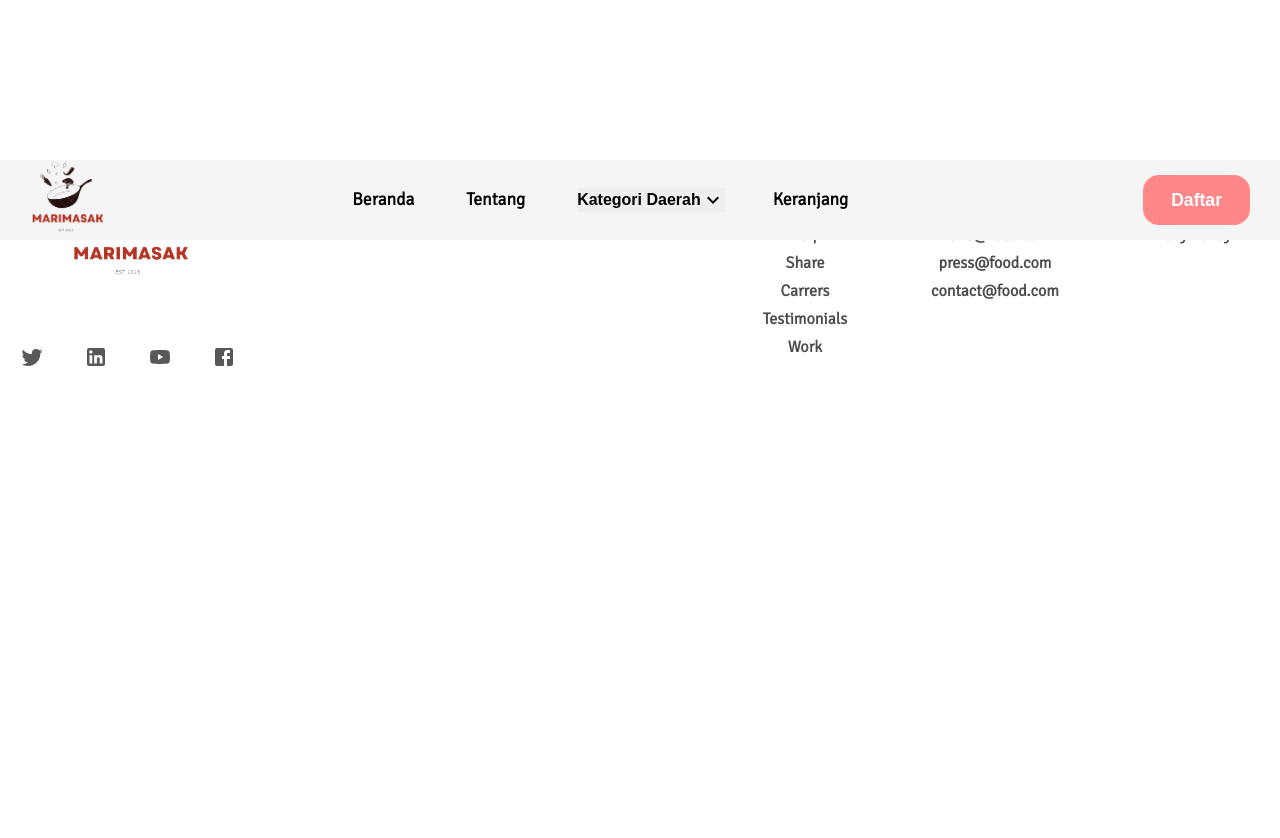
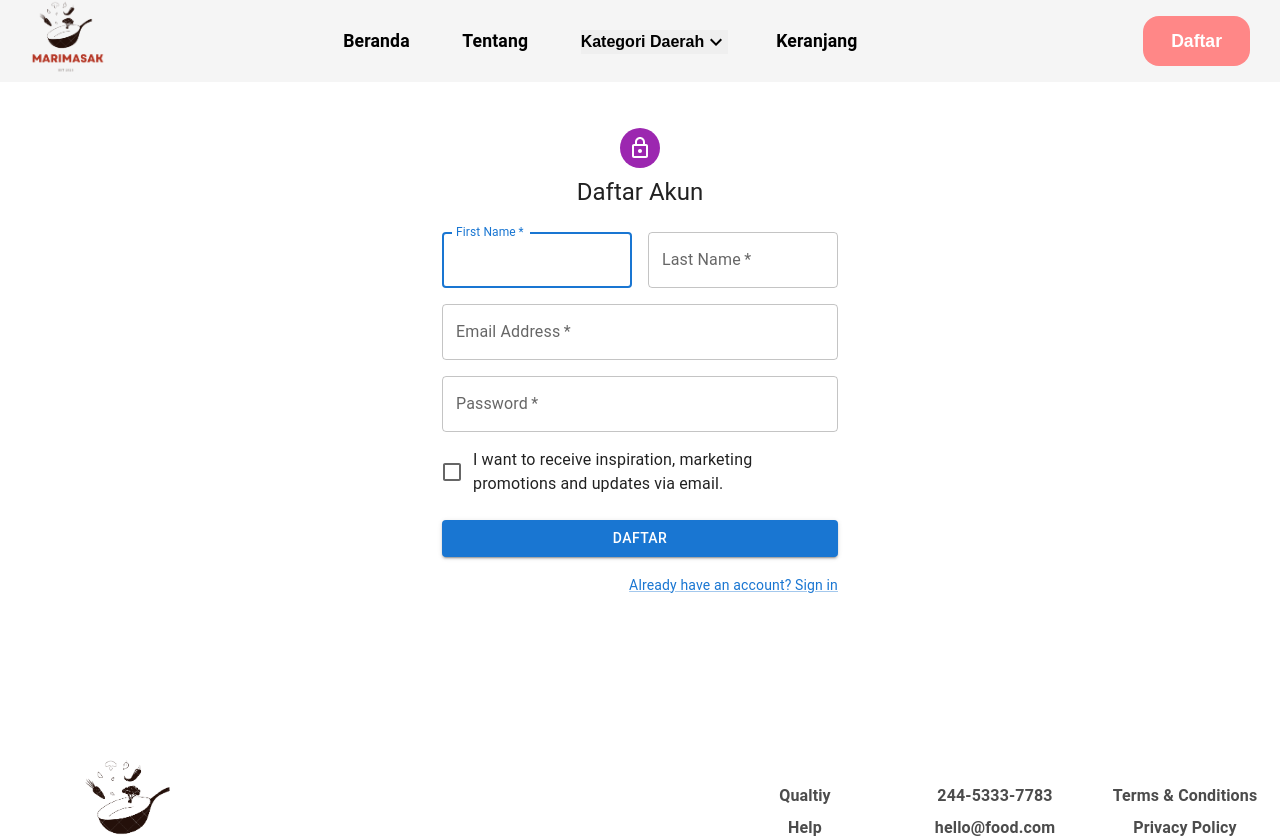
Before and after one commit to rifkyhilman/Marimasak-client, a React (Create React App) app: page /daftar in a window 1280 px wide. Shown: the top 838 px of the page. Before the commit the page ends 800 px from the top, so only its background shows below. Built offline with nearby package versions, Linux system fonts and the light colour scheme.

Commit message:
:construction: Halaman Daftar & Masuk
Halaman Daftar & Masuk

```diff
--- a/src/App.js
+++ b/src/App.js
@@ -4,6 +4,8 @@
 import HomePage from './pages/HomePage';
 import DetailResepPage from './pages/DetailResepPage';
 import TentangPage from './pages/TentangPage';
+import DaftarPage from './pages/DaftarPage';
+import MasukPage from './pages/MasukPage';
 import Footer from './Components/Footer';
 import './Styles/index.scss';
 import './Styles/Responsive.scss';
@@ -17,6 +19,8 @@
         <Route path='/' element={<HomePage />} />
         <Route path='/tentang' element={<TentangPage />} />
         <Route path='/detail/:id' element={<DetailResepPage />} />
+        <Route path='/daftar' element={<DaftarPage />} />
+        <Route path='/masuk' element={<MasukPage />} />
       </Routes>
       <Footer />
     </Router>
--- /dev/null
+++ b/src/Components/FormDaftar.jsx
@@ -0,0 +1,119 @@
+import * as React from 'react';
+import Avatar from '@mui/material/Avatar';
+import Button from '@mui/material/Button';
+import CssBaseline from '@mui/material/CssBaseline';
+import TextField from '@mui/material/TextField';
+import FormControlLabel from '@mui/material/FormControlLabel';
+import Checkbox from '@mui/material/Checkbox';
+import Link from '@mui/material/Link';
+import Grid from '@mui/material/Grid';
+import Box from '@mui/material/Box';
+import LockOutlinedIcon from '@mui/icons-material/LockOutlined';
+import Typography from '@mui/material/Typography';
+import Container from '@mui/material/Container';
+import { createTheme, ThemeProvider } from '@mui/material/styles';
+
+const defaultTheme = createTheme();
+
+const FormDaftar = () => {
+  const handleSubmit = (event) => {
+    event.preventDefault();
+    const data = new FormData(event.currentTarget);
+    console.log({
+      email: data.get('email'),
+      password: data.get('password'),
+    });
+  };
+
+  return (
+    <ThemeProvider theme={defaultTheme}>
+      <Container component="main" maxWidth="xs">
+        <CssBaseline />
+        <Box
+          sx={{
+            paddingTop: 15,
+            display: 'flex',
+            flexDirection: 'column',
+            alignItems: 'center',
+          }}
+        >
+          <Avatar sx={{ m: 1, bgcolor: 'secondary.main' }}>
+            <LockOutlinedIcon />
+          </Avatar>
+          <Typography component="h1" variant="h5">
+            Daftar Akun
+          </Typography>
+          <Box component="form" noValidate onSubmit={handleSubmit} sx={{ mt: 3 }}>
+            <Grid container spacing={2}>
+              <Grid item xs={12} sm={6}>
+                <TextField
+                  autoComplete="given-name"
+                  name="firstName"
+                  required
+                  fullWidth
+                  id="firstName"
+                  label="First Name"
+                  autoFocus
+                />
+              </Grid>
+              <Grid item xs={12} sm={6}>
+                <TextField
+                  required
+                  fullWidth
+                  id="lastName"
+                  label="Last Name"
+                  name="lastName"
+                  autoComplete="family-name"
+                />
+              </Grid>
+              <Grid item xs={12}>
+                <TextField
+                  required
+                  fullWidth
+                  id="email"
+                  label="Email Address"
+                  name="email"
+                  autoComplete="email"
+                />
+              </Grid>
+              <Grid item xs={12}>
+                <TextField
+                  required
+                  fullWidth
+                  name="password"
+                  label="Password"
+                  type="password"
+                  id="password"
+                  autoComplete="new-password"
+                />
+              </Grid>
+              <Grid item xs={12}>
+                <FormControlLabel
+                  control={<Checkbox value="allowExtraEmails" color="primary" />}
+                  label="I want to receive inspiration, marketing promotions and updates via email."
+                />
+              </Grid>
+            </Grid>
+            <Button
+              type="submit"
+              fullWidth
+              variant="contained"
+              sx={{ mt: 3, mb: 2 }}
+            >
+              Daftar
+            </Button>
+            <Grid container justifyContent="flex-end">
+              <Grid item>
+                <Link href="/masuk" variant="body2">
+                  Already have an account? Sign in
+                </Link>
+              </Grid>
+            </Grid>
+          </Box>
+        </Box>
+      </Container>
+    </ThemeProvider>
+  );
+}
+
+export default FormDaftar;
--- /dev/null
+++ b/src/Components/FormMasuk.jsx
@@ -0,0 +1,98 @@
+import * as React from 'react';
+import Avatar from '@mui/material/Avatar';
+import Button from '@mui/material/Button';
+import CssBaseline from '@mui/material/CssBaseline';
+import TextField from '@mui/material/TextField';
+import FormControlLabel from '@mui/material/FormControlLabel';
+import Checkbox from '@mui/material/Checkbox';
+import Link from '@mui/material/Link';
+import Grid from '@mui/material/Grid';
+import Box from '@mui/material/Box';
+import LockOutlinedIcon from '@mui/icons-material/LockOutlined';
+import Typography from '@mui/material/Typography';
+import Container from '@mui/material/Container';
+import { createTheme, ThemeProvider } from '@mui/material/styles';
+
+const defaultTheme = createTheme();
+
+const FormMasuk = () => {
+  const handleSubmit = (event) => {
+    event.preventDefault();
+    const data = new FormData(event.currentTarget);
+    console.log({
+      email: data.get('email'),
+      password: data.get('password'),
+    });
+  };
+
+  return (
+    <ThemeProvider theme={defaultTheme}>
+      <Container component="main" maxWidth="xs">
+        <CssBaseline />
+        <Box
+          sx={{
+            paddingTop: 15,
+            display: 'flex',
+            flexDirection: 'column',
+            alignItems: 'center',
+          }}
+        >
+          <Avatar sx={{ m: 1, bgcolor: 'secondary.main' }}>
+            <LockOutlinedIcon />
+          </Avatar>
+          <Typography component="h1" variant="h5">
+            Masukan Akun
+          </Typography>
+          <Box component="form" onSubmit={handleSubmit} noValidate sx={{ mt: 1 }}>
+            <TextField
+              margin="normal"
+              required
+              fullWidth
+              id="email"
+              label="Email Address"
+              name="email"
+              autoComplete="email"
+              autoFocus
+            />
+            <TextField
+              margin="normal"
+              required
+              fullWidth
+              name="password"
+              label="Password"
+              type="password"
+              id="password"
+              autoComplete="current-password"
+            />
+            <FormControlLabel
+              control={<Checkbox value="remember" color="primary" />}
+              label="Remember me"
+            />
+            <Button
+              type="submit"
+              fullWidth
+              variant="contained"
+              sx={{ mt: 3, mb: 2 }}
+            >
+              Masuk
+            </Button>
+            <Grid container>
+              <Grid item xs>
+                <Link href="#" variant="body2">
+                  Forgot password?
+                </Link>
+              </Grid>
+              <Grid item>
+                <Link href="/daftar" variant="body2">
+                  {"Don't have an account? Sign Up"}
+                </Link>
+              </Grid>
+            </Grid>
+          </Box>
+        </Box>
+      </Container>
+    </ThemeProvider>
+  );
+}
+
+export default FormMasuk;
--- a/src/Components/Header.jsx
+++ b/src/Components/Header.jsx
@@ -63,7 +63,7 @@
         </div>
         <div className="navbar__links-container">
           <Link to="/"> Beranda </Link>
-          <Link to="/"> Tentang </Link>
+          <Link to="/tentang"> Tentang </Link>
           <Link to="#">
           <button
             className="navbar__btn-dropdown"
@@ -142,7 +142,7 @@
           </Link>
         </div>
         <div className="navbar__btn-daftar">
-          <Link to="/register">
+          <Link to="/daftar">
             <button> Daftar </button>
           </Link>
         </div>
@@ -172,7 +172,7 @@
                     </Link>
                 </ListItemButton>
                 <ListItemButton>
-                    <Link to="/">
+                    <Link to="/tentang">
                         Tentang
                     </Link>
                 </ListItemButton>
@@ -201,7 +201,9 @@
                     </Link>
               </ListItemButton>
                 <div className="drawer__btn-daftar">
-                  <button>Daftar</button>
+                  <Link to='/daftar'>
+                    <button>Daftar</button>
+                  </Link>
                 </div>
             </List>
             <Divider />
--- /dev/null
+++ b/src/pages/DaftarPage.js
@@ -0,0 +1,8 @@
+import React from "react";
+import FormDaftar from "../Components/FormDaftar";
+
+const DaftarPage = () => {
+    return <FormDaftar />;
+}
+
+export default DaftarPage;
--- /dev/null
+++ b/src/pages/MasukPage.js
@@ -0,0 +1,8 @@
+import React from "react";
+import FormMasuk from "../Components/FormMasuk";
+
+const MasukPage = () => {
+    return <FormMasuk />;
+};
+
+export default MasukPage;
```
